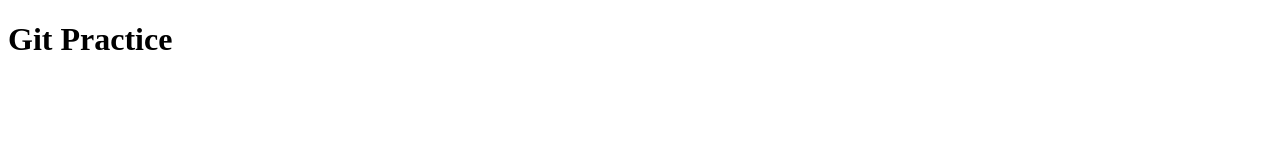
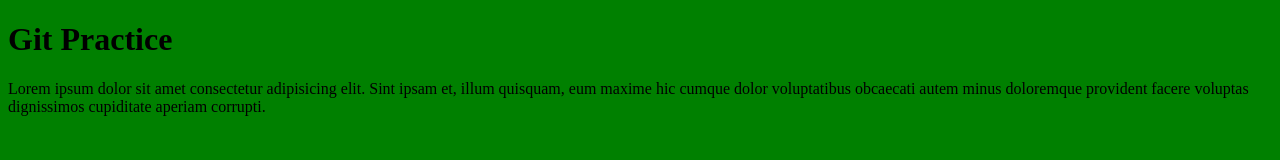
Before and after one commit to nuruhussen19/feb22nd, a plain HTML site: page index.html in a window 1280 px wide. Drawn offline with Linux system fonts and the light colour scheme.

Commit message:
added css file and updated index file

```diff
--- /dev/null
+++ b/CSS/style.css
@@ -0,0 +1,3 @@
+body {
+  background-color: green;
+}
--- a/index.html
+++ b/index.html
@@ -4,8 +4,15 @@
     <meta charset="UTF-8" />
     <meta name="viewport" content="width=device-width, initial-scale=1.0" />
     <title>Document</title>
+    <link rel="stylesheet" href="CSS/style.css" />
   </head>
   <body>
     <h1>Git Practice</h1>
+    <p>
+      Lorem ipsum dolor sit amet consectetur adipisicing elit. Sint ipsam et,
+      illum quisquam, eum maxime hic cumque dolor voluptatibus obcaecati autem
+      minus doloremque provident facere voluptas dignissimos cupiditate aperiam
+      corrupti.
+    </p>
   </body>
 </html>
```
